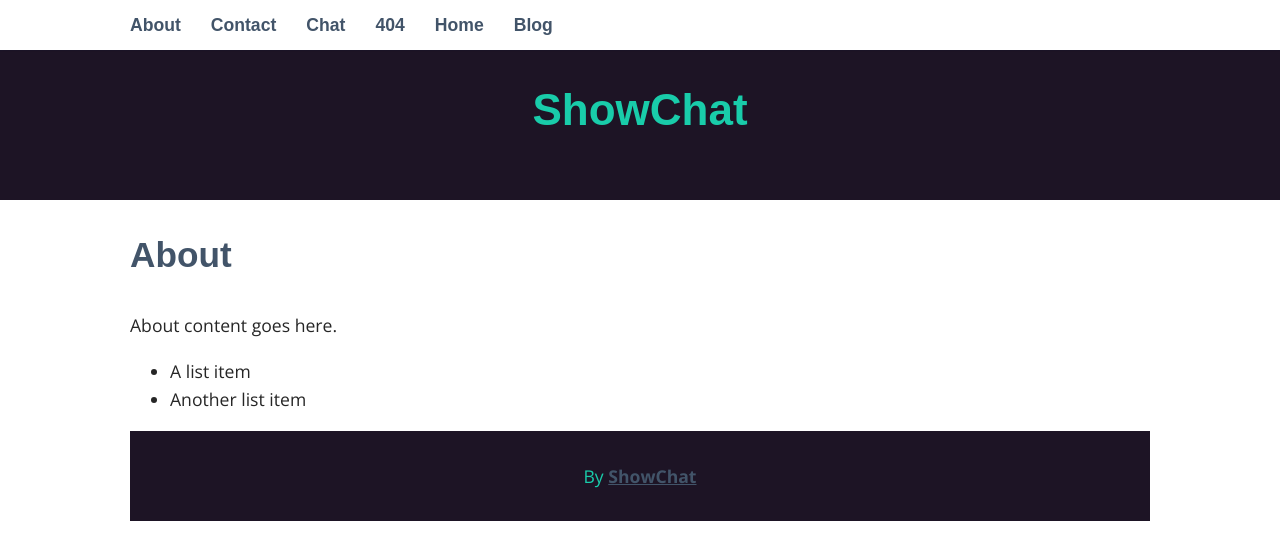
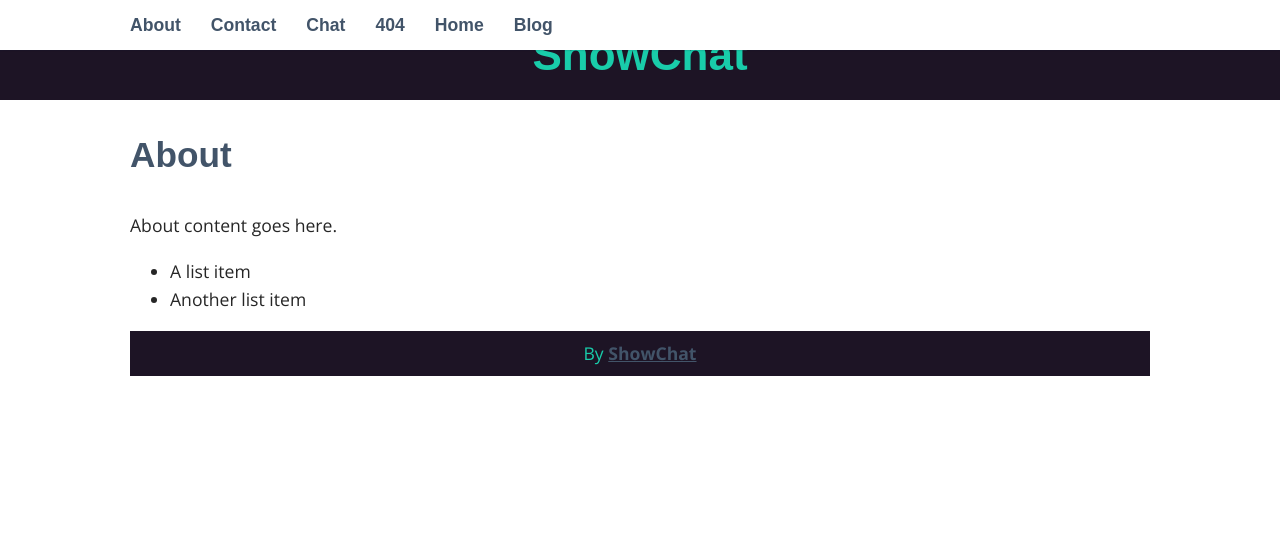
Before and after one commit to Show-Chat/showchat-old, a Jekyll site: the page built from _pages/01_about.md, in a window 1280 px wide. Shown: the top 560 px of the page. Built offline with Jekyll 4.4.1, drawn with Linux system fonts in a browser that asks for light colours; some web fonts are replaced.

Commit message:
Update _layout.scss

```diff
--- a/_sass/_layout.scss
+++ b/_sass/_layout.scss
@@ -38,10 +38,10 @@ a:hover {
 }
 header {
 	background: $header;
-	padding: 0px 15px;
+	padding: 0px 10px;
 	text-align: center;
-	margin: 20px 0 0;
-	height: 20vh;
+	margin: 10px 0 0;
+	height: 10vh;
 	display: flex;
 	justify-content: center;
 	align-items: center;
@@ -107,13 +107,13 @@ aside {
 }
 footer {
 	text-align: center;
-	padding: 10px;
+	padding: 5px;
 	background: #1D1425;
 	color: $main;
 	padding: 0px 5px;
 	text-align: center;
-	margin: 10px 0 0;
-	height: 10vh;
+	margin: 5px 0 0;
+	height: 5vh;
 	display: flex;
 	justify-content: center;
 	align-items: center;
```
